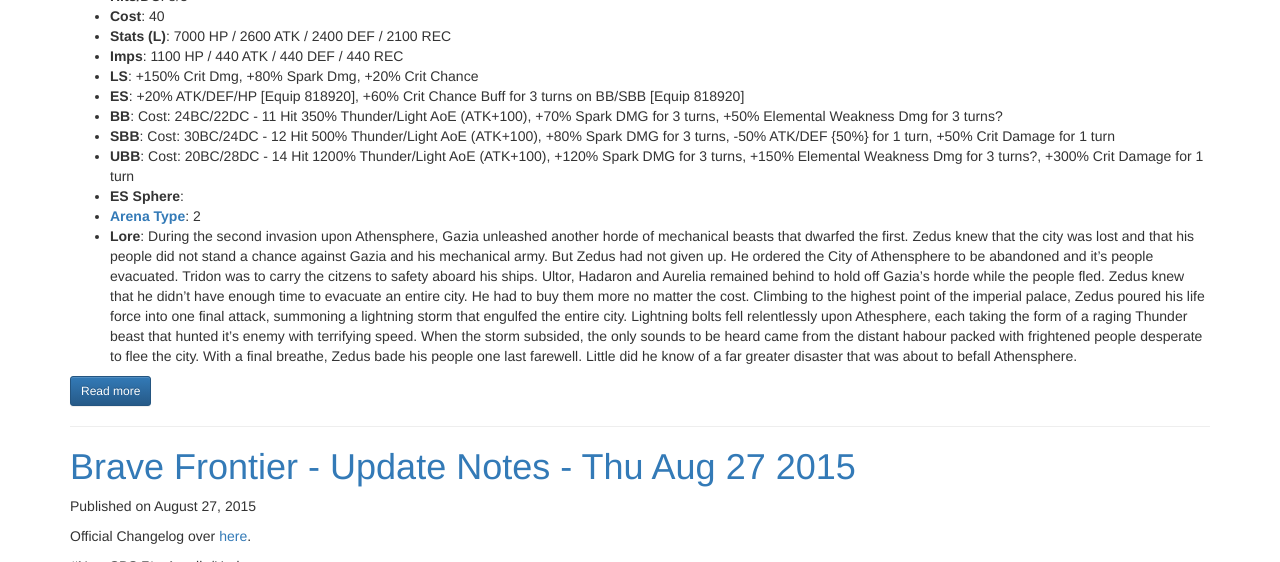
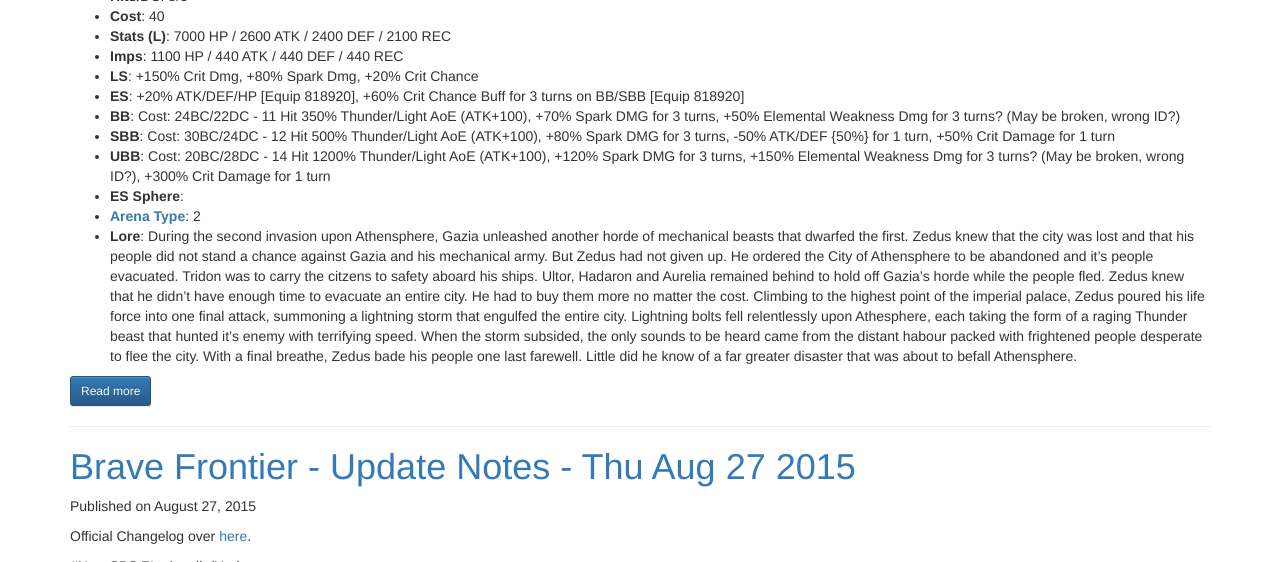
Before and after one commit to Deathmax/deathmax.github.io, a Jekyll site: the page built from index.html, in a window 1280 px wide and 900 px high, scrolled down 2674 px, cut to the strip 152-714 px from the top of the window. Built offline with Jekyll 4.4.1, drawn with Linux system fonts in a browser that asks for light colours; nearby versions of some CDN libraries; library files that are not in the unit come from our copies; the list of posts is cut into pages by our own code.

Commit message:
add broken id speculation

```diff
--- a/_posts/2015-09-23-brave-frontier---update-notes---wed-sep-23-2015.md
+++ b/_posts/2015-09-23-brave-frontier---update-notes---wed-sep-23-2015.md
@@ -45,9 +45,9 @@
 * **Imps**: 1100 HP / 440 ATK / 440 DEF / 440 REC
 * **LS**: +150% Crit Dmg, +80% Spark Dmg, +20% Crit Chance
 * **ES**: +20% ATK/DEF/HP [Equip 818920], +60% Crit Chance Buff for 3 turns on BB/SBB [Equip 818920]
-* **BB**: Cost: 24BC/22DC - 11 Hit 350% Thunder/Light AoE (ATK+100), +70% Spark DMG for 3 turns, +50% Elemental Weakness Dmg for 3 turns?
+* **BB**: Cost: 24BC/22DC - 11 Hit 350% Thunder/Light AoE (ATK+100), +70% Spark DMG for 3 turns, +50% Elemental Weakness Dmg for 3 turns? (May be broken, wrong ID?)
 * **SBB**: Cost: 30BC/24DC - 12 Hit 500% Thunder/Light AoE (ATK+100), +80% Spark DMG for 3 turns, -50% ATK/DEF {50%} for 1 turn, +50% Crit Damage for 1 turn
-* **UBB**: Cost: 20BC/28DC - 14 Hit 1200% Thunder/Light AoE (ATK+100), +120% Spark DMG for 3 turns, +150% Elemental Weakness Dmg for 3 turns?, +300% Crit Damage for 1 turn
+* **UBB**: Cost: 20BC/28DC - 14 Hit 1200% Thunder/Light AoE (ATK+100), +120% Spark DMG for 3 turns, +150% Elemental Weakness Dmg for 3 turns? (May be broken, wrong ID?), +300% Crit Damage for 1 turn
 * **ES Sphere**:
 * **[Arena Type](https://www.reddit.com/r/bravefrontier/comments/340vh5/arena_ai_for_global_units_v2/)**: 2
 * **Lore**: During the second invasion upon Athensphere, Gazia unleashed another horde of mechanical beasts that dwarfed the first. Zedus knew that the city was lost and that his people did not stand a chance against Gazia and his mechanical army. But Zedus had not given up. He ordered the City of Athensphere to be abandoned and it's people evacuated. Tridon was to carry the citzens to safety aboard his ships. Ultor, Hadaron and Aurelia remained behind to hold off Gazia's horde while the people fled. Zedus knew that he didn't have enough time to evacuate an entire city. He had to buy them more no matter the cost. Climbing to the highest point of the imperial palace, Zedus poured his life force into one final attack, summoning a lightning storm that engulfed the entire city. Lightning bolts fell relentlessly upon Athesphere, each taking the form of a raging Thunder beast that hunted it's enemy with terrifying speed. When the storm subsided, the only sounds to be heard came from the distant habour packed with frightened people desperate to flee the city. With a final breathe, Zedus bade his people one last farewell. Little did he know of a far greater disaster that was about to befall Athensphere.
```
